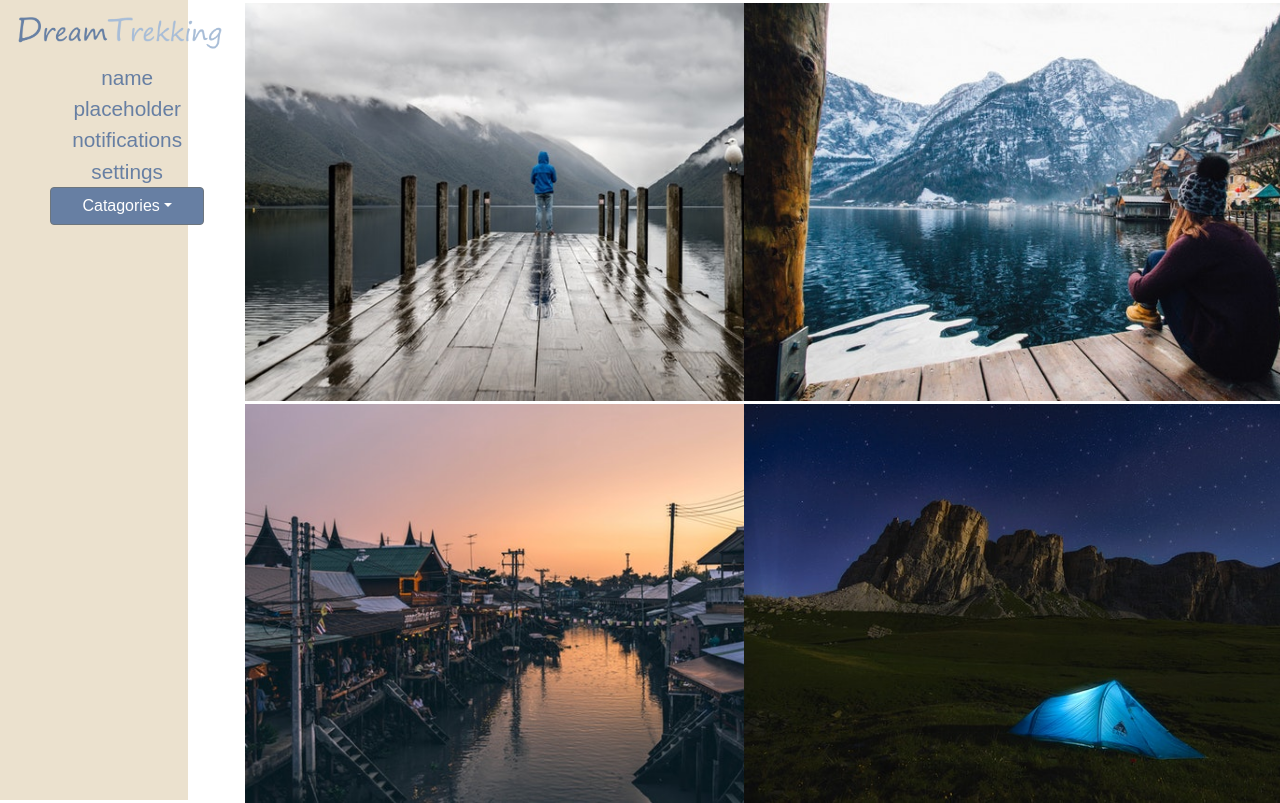
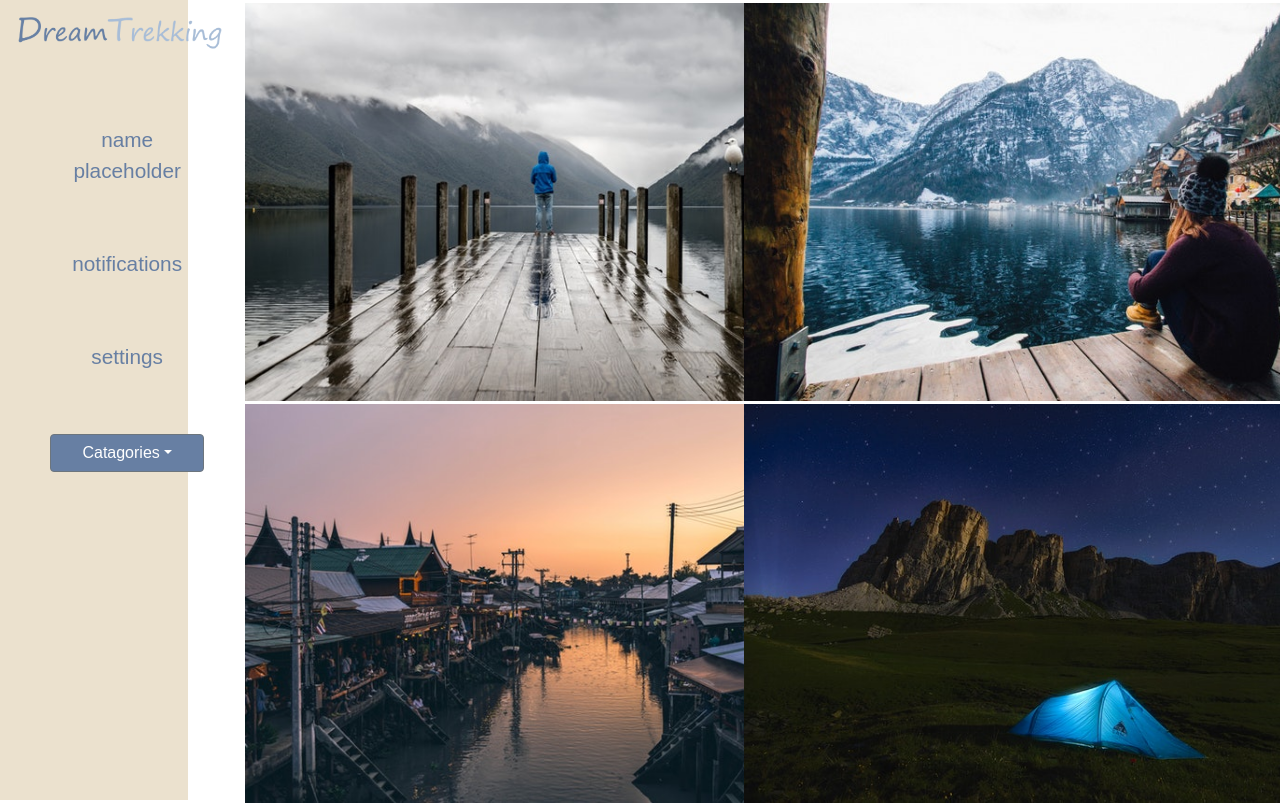
Before and after one commit to JacobLeonLyerla/DT-front-end, a React (Create React App) app in the folder dreamtrekking/: page /dashboard in a window 1280 px wide. Shown: the top 803 px of the page. Built offline with nearby package versions, Linux system fonts and the light colour scheme.

Commit message:
spacing the navbar

```diff
--- a/dreamtrekking/src/css/index.css
+++ b/dreamtrekking/src/css/index.css
@@ -170,6 +170,8 @@ p {
 .dashboard .navbar {
   display: flex;
   flex-direction: column;
+  justify-content: space-between;
+  min-height: 60vh;
 }
 .dashboard .navbar a {
   color: #677fa3;
--- a/dreamtrekking/src/less/index.less
+++ b/dreamtrekking/src/less/index.less
@@ -183,6 +183,8 @@ p {
   .navbar{
     display:flex;
     flex-direction: column;
+    justify-content: space-between;
+    min-height: 60vh;
     a{
       color:@secondarycolor;
       font-size:1.3rem;
```
